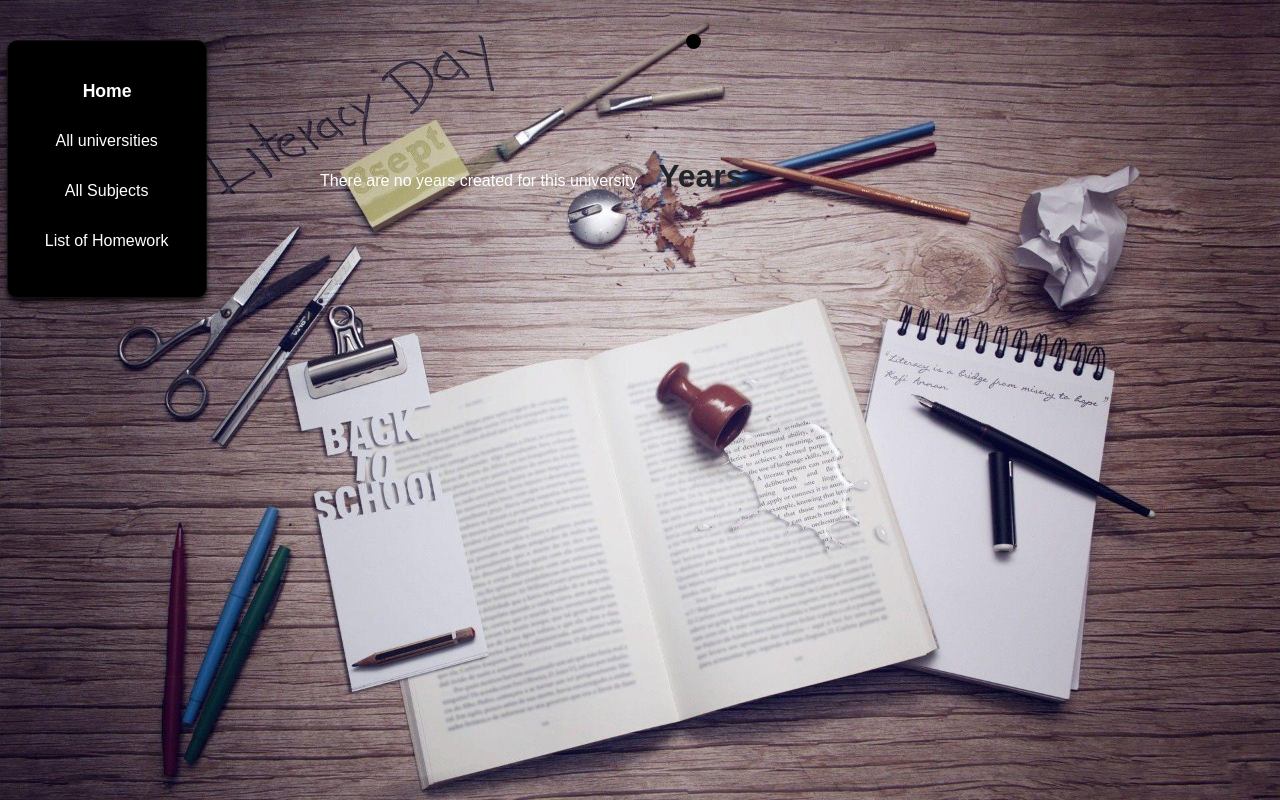
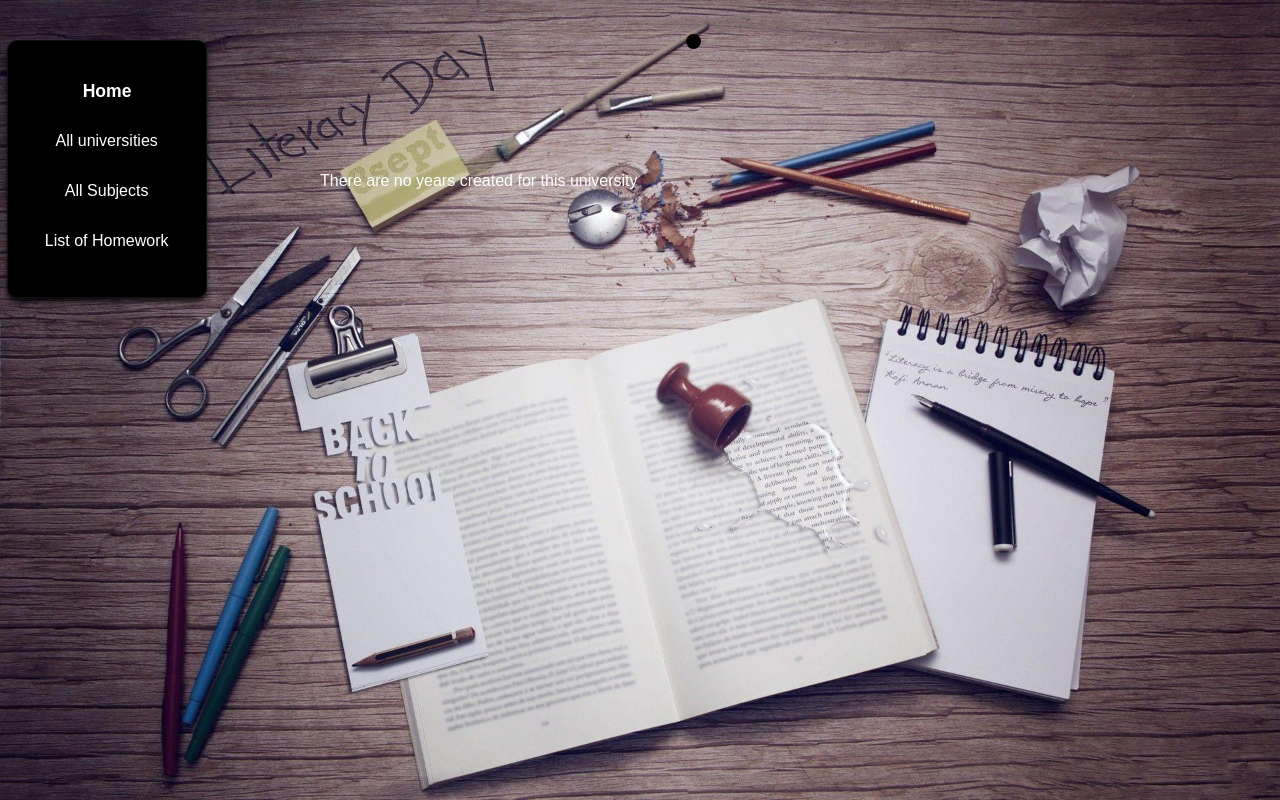
Before and after one commit to Lucian-MihaiStan/Vmchecker-Django, a Django app: template vmchecker/univ/templates/univ/univ_detail.html in a window 1280 px wide. Run offline with Django 3.2, Linux system fonts and the light colour scheme; the template is opened without the code that fills it, so the values that code supplies are empty.

Commit message:
year page

```diff
--- a/vmchecker/univ/static/css/beauty.css
+++ b/vmchecker/univ/static/css/beauty.css
@@ -3,6 +3,7 @@ html, body {
     margin: 0;
     font-family: 'Raleway', sans-serif;
     height: 100%;
+    background-image: url("../photos/background.jpg");
     background-repeat: no-repeat;
     background-size: cover;
 }
--- a/vmchecker/univ/static/css/univ-details.css
+++ b/vmchecker/univ/static/css/univ-details.css
@@ -19,6 +19,7 @@
     background: #262a2b;
     border: 1px solid #252727;
     text-align: left;
+    border-radius: 20px;
 }
 
 .tilesWrap li h2 {
@@ -138,12 +139,6 @@
     background: linear-gradient(to right, #0ABFBC, #FC354C);
 }
 
-.years {
-    position: absolute;
-    top: 45%;
-    font-size: 200%;
-    left: 41.7%;
-}
 
 .content-years {
     position: absolute;
--- a/vmchecker/univ/templates/base.html
+++ b/vmchecker/univ/templates/base.html
@@ -18,7 +18,7 @@
 
 
 </head>
-<body style='background-image: url("../static/photos/background.jpg")'>
+<body >
 <div class="container-fluid">
     <div class="row">
         <div class="col-sm-2">
--- a/vmchecker/univ/templates/univ/univ_detail.html
+++ b/vmchecker/univ/templates/univ/univ_detail.html
@@ -7,9 +7,6 @@
     </div>
 </div>
 
-<div class="years">
-    <p><strong>Years</strong></p>
-</div>
 
 <div class="content-years">
     {% if univ.years %}
```
